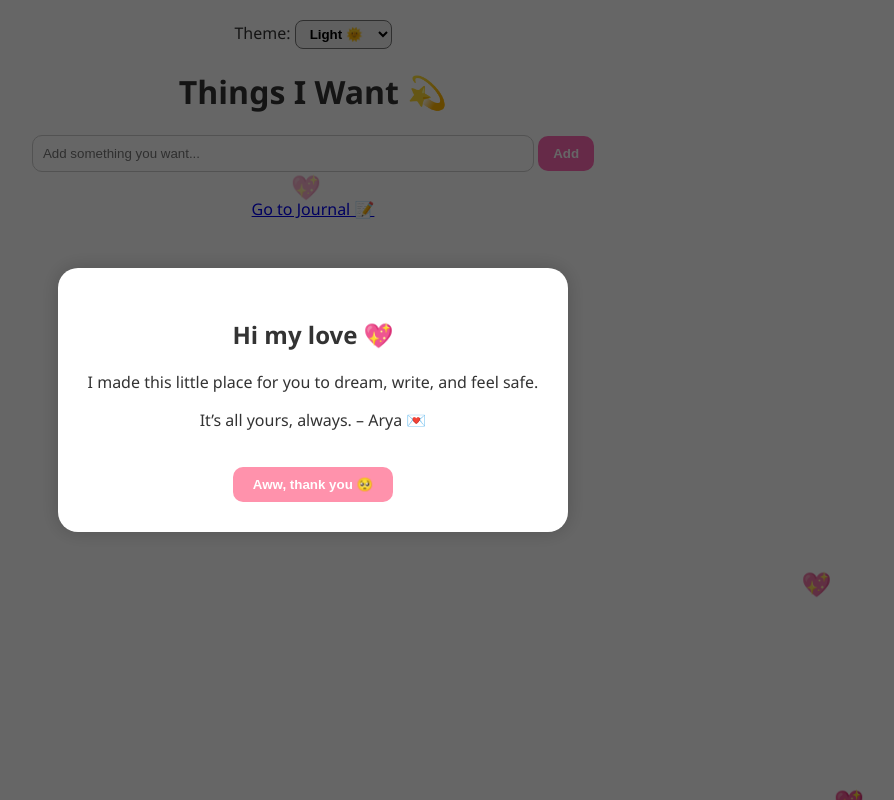
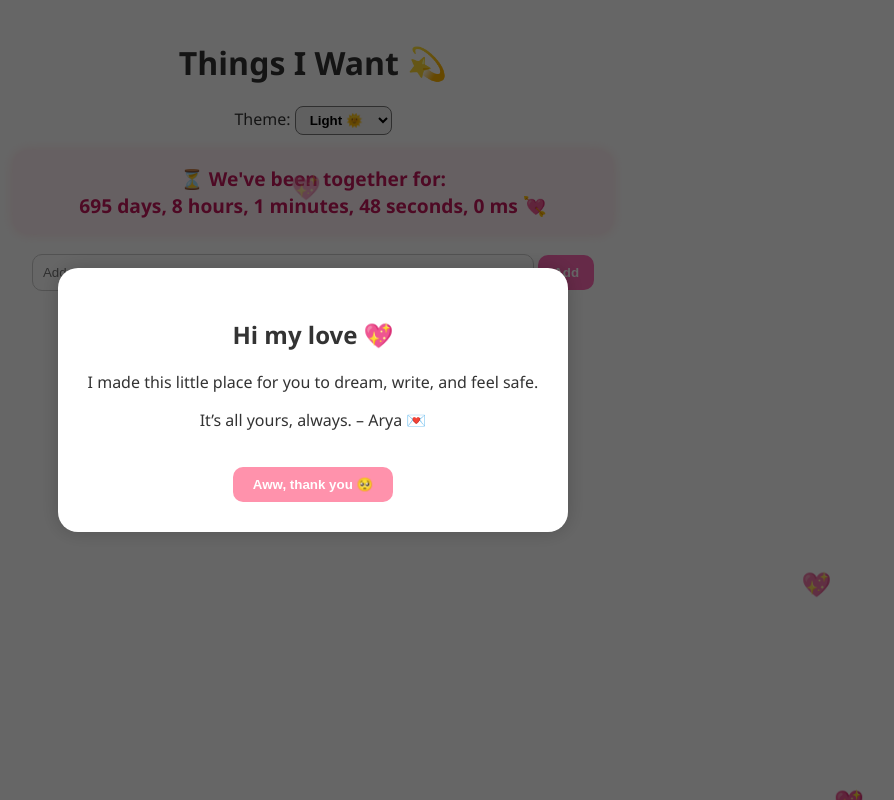
Before and after one commit to Aryaveer667766/my-babys-place, a plain HTML site: page index.html in a window 1280 px wide. Shown: the whole page, without its empty margins (327-1221 px from the left). Drawn offline with Linux system fonts and the light colour scheme; no server answers.

Commit message:
Update index.html

```diff
--- a/index.html
+++ b/index.html
@@ -8,6 +8,9 @@
 </head>
 <body class="wishlist">
   <div class="container">
+    <h1>Things I Want 💫</h1>
+
+    <!-- 🌗 Theme Switcher -->
     <div class="theme-toggle">
       <label>Theme: </label>
       <select id="themeSelect">
@@ -16,15 +19,26 @@
         <option value="cute">Cute 🐻</option>
       </select>
     </div>
-    <h1>Things I Want 💫</h1>
+
+    <!-- ⏳ Countdown Timer -->
+    <div id="countdown" class="countdown-box">
+      ⏳ We've been together for: <br />
+      <span id="fullTime">Loading...</span>
+    </div>
+
+    <!-- 📝 Wishlist Input -->
     <input type="text" id="itemInput" placeholder="Add something you want..." />
     <button id="addBtn">Add</button>
     <ul id="wishlist"></ul>
+
+    <!-- 🔁 Link to Journal Page -->
     <a href="journal.html" class="switch">Go to Journal 📝</a>
   </div>
 
+  <!-- 💌 Footer Surprise -->
   <footer id="footer">I'm always here for you 💌 – Arya</footer>
 
+  <!-- 📜 Script -->
   <script type="module" src="script.js"></script>
 </body>
 </html>
```
Lines whose indentation alone changed are shown as unchanged.
